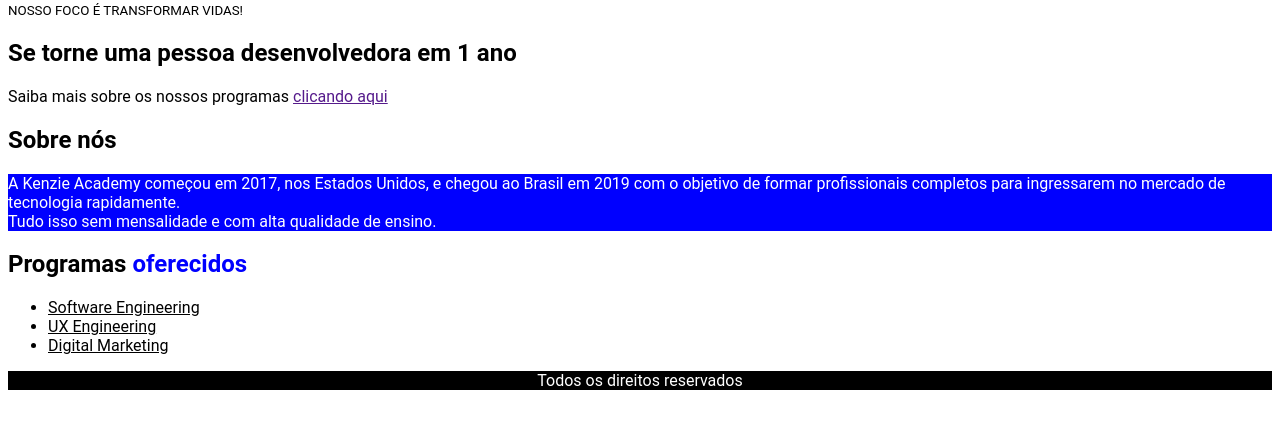
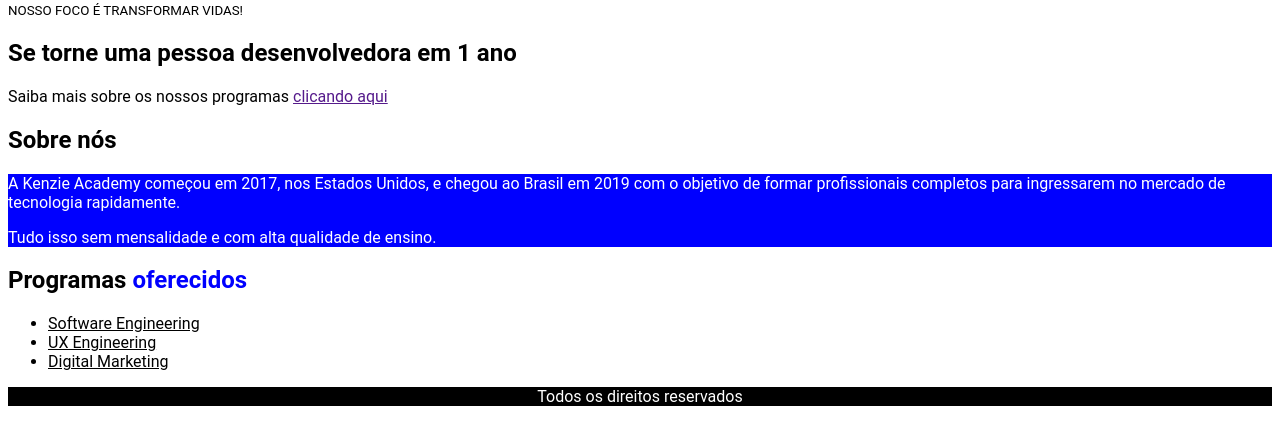
Before and after one commit to RafaelFreitas-cloud/S2-09, a plain HTML site: page index.html in a window 1280 px wide. Shown: the part 81-526 px from the top of the page. Drawn offline with Linux system fonts and the light colour scheme.

Commit message:
add div, aprimorar

```diff
--- a/index.html
+++ b/index.html
@@ -15,19 +15,22 @@
     <p>Saiba mais sobre os nossos programas <a href="">clicando aqui</a></p>
 
     <h2 class="title-main">Sobre nós</h2>
+    <div class="background-blue">
     <p class="background-blue">
       A Kenzie Academy começou em 2017, nos Estados Unidos, e chegou ao Brasil
       em 2019 com o objetivo de formar profissionais completos para ingressarem
       no mercado de tecnologia rapidamente.
-      <br />
-      Tudo isso sem mensalidade e com alta qualidade de ensino.
     </p>
+    <p class="background-blue" margin-top:20px>Tudo isso sem mensalidade e com alta qualidade de ensino.</p>
+    </div>
     <h2 class="title-main">Programas <span class="color-blue">oferecidos</span></h2>
     <ul>
         <li>Software Engineering</li>
         <li>UX Engineering</li>
         <li>Digital Marketing</li>
     </ul>
+    <section class="box">
     <p class="background-black text-center">Todos os direitos reservados</p>
+    </section>
   </body>
 </html>
--- a/style.css
+++ b/style.css
@@ -27,3 +27,8 @@ body{
 li{
     text-decoration: underline;
 }
+
+.box{
+    height: 40px;
+    width: 100%;
+}
```
